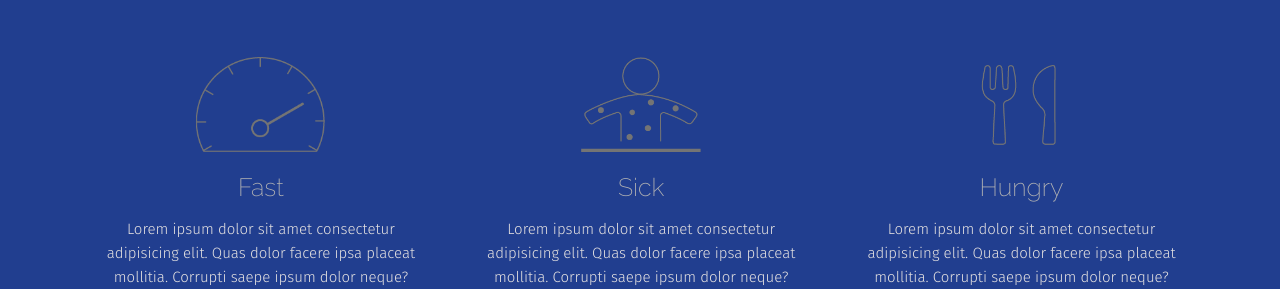
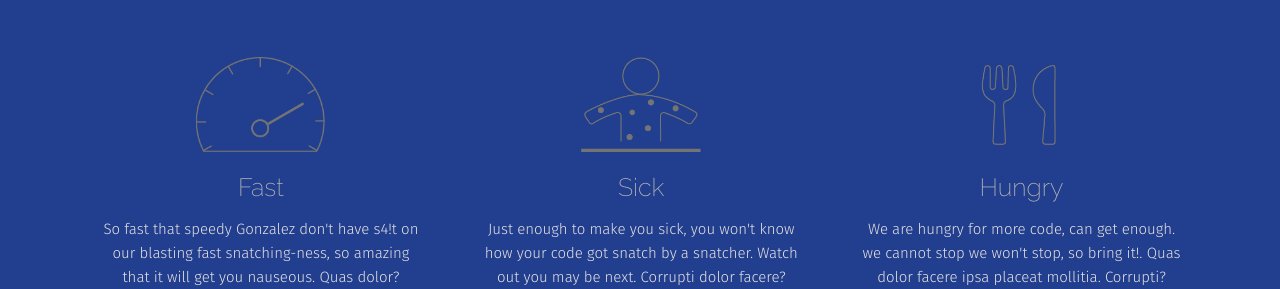
Before and after one commit to HenryGarmendia/codetrack_site, a website: page index.html in a window 1280 px wide. Shown: the part 619-908 px from the top of the page. Drawn offline with nearby package versions, Linux system fonts and the light colour scheme.

Commit message:
change some content on the feature cards

```diff
--- a/index.html
+++ b/index.html
@@ -91,7 +91,7 @@
                 <img src="img/icon-fast.png" alt="Icon of a Speedometer">
               </div>
               <h3 class="heading-3 heading-3--white feature-section__heading-3 mb-xsm">Fast</h3>
-              <p>Lorem ipsum dolor sit amet consectetur adipisicing elit. Quas dolor facere ipsa placeat mollitia. Corrupti saepe ipsum dolor  neque?</p>
+              <p>So fast that speedy Gonzalez don't have s4!t on our blasting fast snatching-ness, so amazing that it will get you nauseous. Quas dolor?</p>
             </div><!-- //feature-section__card END -->
           </div>
           <div class="col col-1-of-3">
@@ -100,7 +100,7 @@
                   <img src="img/icon-sick.png" alt="Icon of a Sick Person">
               </div>
               <h3 class="heading-3 heading-3--white feature-section__heading-3 mb-xsm">Sick</h3>
-              <p>Lorem ipsum dolor sit amet consectetur adipisicing elit. Quas dolor facere ipsa placeat mollitia. Corrupti saepe ipsum dolor  neque?</p>
+              <p>Just enough to make you sick, you won't know how your code got snatch by a snatcher. Watch out you may be next. Corrupti dolor facere?</p>
             </div><!-- //feature-section__card END -->
           </div>
           <div class="col col-1-of-3">
@@ -109,7 +109,7 @@
                   <img src="img/icon-hungry.png" alt="Icon of a fork and knife">
               </div>
               <h3 class="heading-3 heading-3--white feature-section__heading-3 mb-xsm">Hungry</h3>
-              <p>Lorem ipsum dolor sit amet consectetur adipisicing elit. Quas dolor facere ipsa placeat mollitia. Corrupti saepe ipsum dolor  neque?</p>
+              <p>We are hungry for more code, can get enough. we cannot stop we won't stop, so bring it!. Quas dolor facere ipsa placeat mollitia. Corrupti?</p>
             </div><!-- //feature-section__card END -->
           </div>
         </div><!-- //row -->
```
